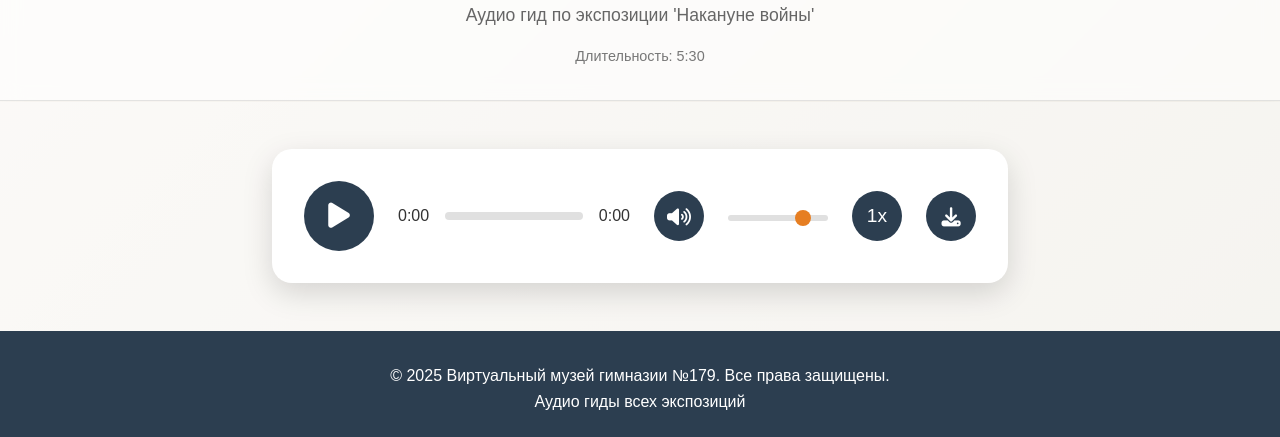
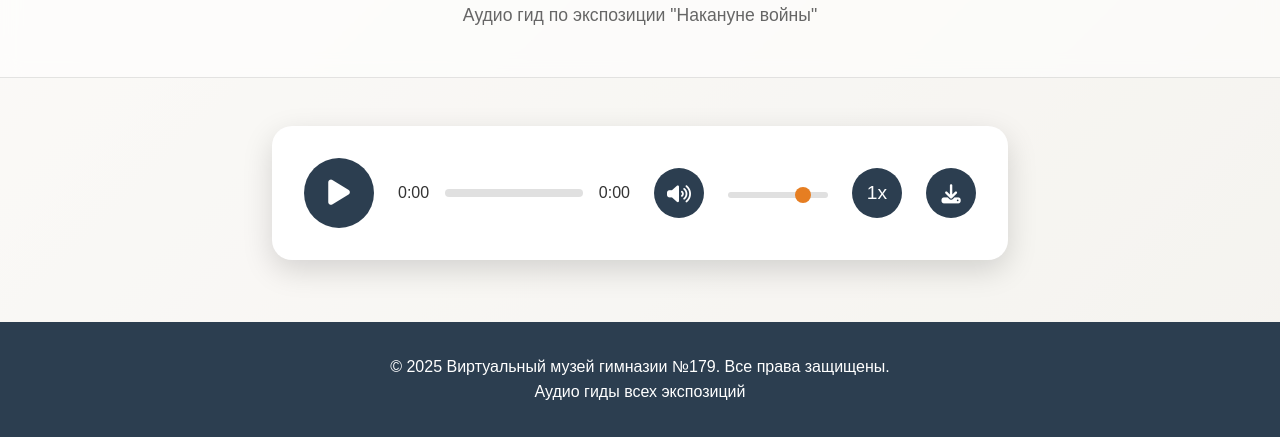
Before and after one commit to GaneevAmirHosting-dev/school-museum-audioGid-179, a plain HTML site: page index.html in a window 1280 px wide. Shown: the part 363-800 px from the top of the page. Drawn offline with Linux system fonts and the light colour scheme.

Commit message:
Add files via upload

```diff
--- a/audio.js
+++ b/audio.js
@@ -4,67 +4,56 @@ const audioGuidesData = {
         title: "НАКАНУНЕ ВОЙНЫ",
         description: "Аудио гид по экспозиции 'Накануне войны'",
         audioFile: "audio/exhibit1.mp3",
-        duration: "5:30"
     },
     exhibit2: {
         title: "БРЕСТСКАЯ КРЕПОСТЬ",
         description: "Аудио гид по экспозиции 'Брестская крепость'",
         audioFile: "audio/exhibit2.mp3",
-        duration: "6:15"
     },
     exhibit3: {
         title: "БИТВА ПОД МОСКВОЙ",
         description: "Аудио гид по экспозиции 'Битва под Москвой'",
         audioFile: "audio/exhibit3.mp3",
-        duration: "7:20"
     },
     exhibit4: {
         title: "ВАГОН-ГОСПИТАЛЬ",
         description: "Аудио гид по экспозиции 'Вагон-госпиталь'",
         audioFile: "audio/exhibit4.mp3",
-        duration: "4:45"
     },
     exhibit5: {
         title: "КАЗАНЬ – ГОРОД ТРУДОВОЙ ДОБЛЕСТИ",
         description: "Аудио гид по экспозиции 'Казань - город трудовой доблести'",
         audioFile: "audio/exhibit5.mp3",
-        duration: "8:10"
     },
     exhibit6: {
         title: "ТЫЛ ФРОНТУ!",
         description: "Аудио гид по экспозиции 'Тыл фронту!'",
         audioFile: "audio/exhibit6.mp3",
-        duration: "5:20"
     },
     exhibit7: {
         title: "БЛОКАДНЫЙ ЛЕНИНГРАД",
         description: "Аудио гид по экспозиции 'Блокадный Ленинград'",
         audioFile: "audio/exhibit7.mp3",
-        duration: "6:45"
     },
     exhibit8: {
         title: "СТАЛИНГРАДСКАЯ БИТВА",
         description: "Аудио гид по экспозиции 'Сталинградская битва'",
         audioFile: "audio/exhibit8.mp3",
-        duration: "7:30"
     },
     exhibit9: {
         title: "ОСВОБОЖДЕНИЕ ЕВРОПЫ",
         description: "Аудио гид по экспозиции 'Освобождение Европы'",
         audioFile: "audio/exhibit9.mp3",
-        duration: "6:15"
     },
     exhibit10: {
         title: "ПОБЕДА",
         description: "Аудио гид по экспозиции 'Победа'",
         audioFile: "audio/exhibit10.mp3",
-        duration: "5:50"
     },
     exhibit11: {
         title: "ПАМЯТЬ",
         description: "Аудио гид по экспозиции 'Память'",
         audioFile: "audio/exhibit11.mp3",
-        duration: "5:00"
     }
 };
 
@@ -204,16 +193,6 @@ function updateActiveButton(audioId) {
     });
 }
 
-function updateAudioInfo(audioId = currentAudioId) {
-    const audioGuide = audioGuidesData[audioId];
-    const titleElement = document.getElementById('audio-title');
-    const descElement = document.getElementById('audio-description');
-    const durationElement = document.getElementById('audio-duration');
-
-    if (titleElement) titleElement.textContent = audioGuide.title;
-    if (descElement) descElement.textContent = audioGuide.description;
-    if (durationElement) durationElement.textContent = `Длительность: ${audioGuide.duration}`;
-}
 
 
 function loadAudio(audioId) {
@@ -328,24 +307,6 @@ function updateProgressBar() {
     }
 }
 
-
-function updateTotalTime() {
-    const totalTimeElement = document.getElementById('total-time');
-    if (audioElement.duration) {
-        totalTimeElement.textContent = formatTime(audioElement.duration);
-    }
-}
-
-
-function formatTime(seconds) {
-    if (isNaN(seconds)) return '0:00';
-
-    const minutes = Math.floor(seconds / 60);
-    seconds = Math.floor(seconds % 60);
-    return minutes + ':' + (seconds < 10 ? '0' : '') + seconds;
-}
-
-
 function handleAudioEnd() {
     isPlaying = false;
     updatePlayButton();
--- a/index.html
+++ b/index.html
@@ -84,9 +84,6 @@
             <div class="info-container">
                 <h1 id="audio-title">НАКАНУНЕ ВОЙНЫ</h1>
                 <p id="audio-description">Аудио гид по экспозиции "Накануне войны"</p>
-                <div class="audio-stats">
-                    <span id="audio-duration">Длительность: 00:00</span>
-                </div>
             </div>
         </section>
 
```
